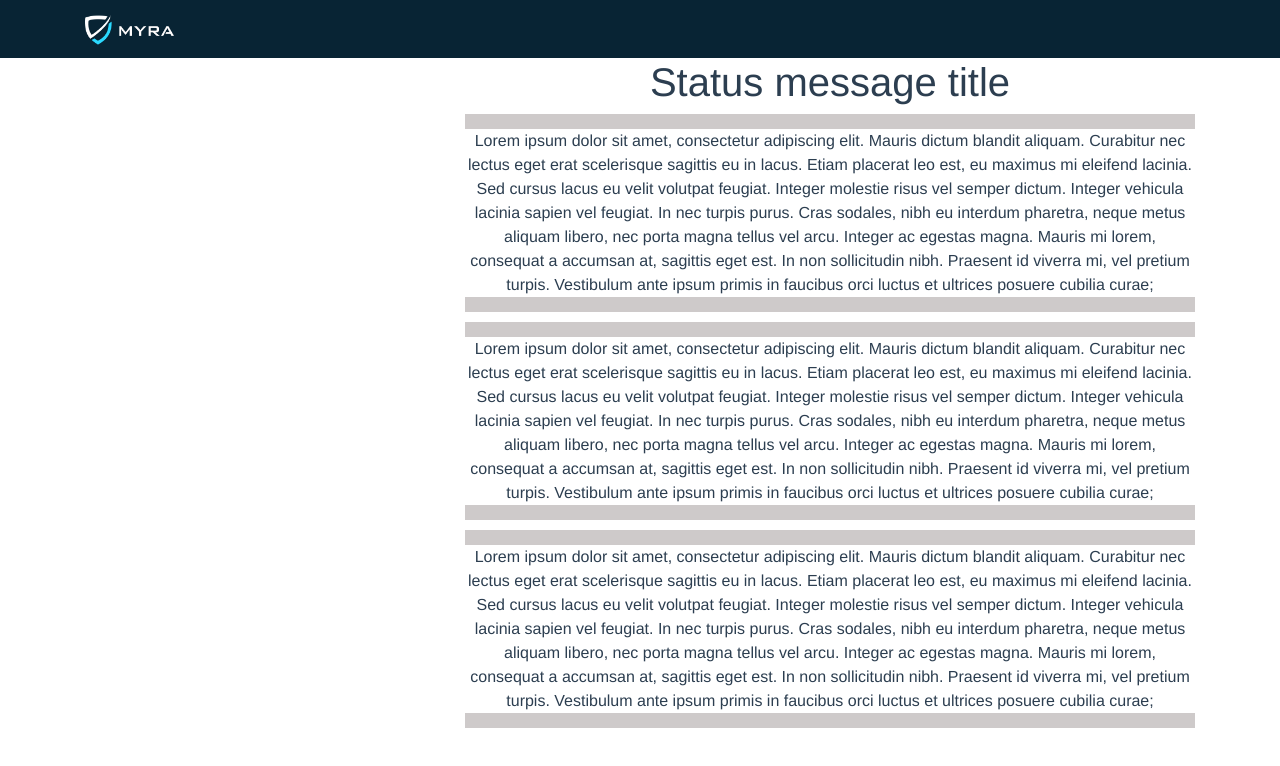
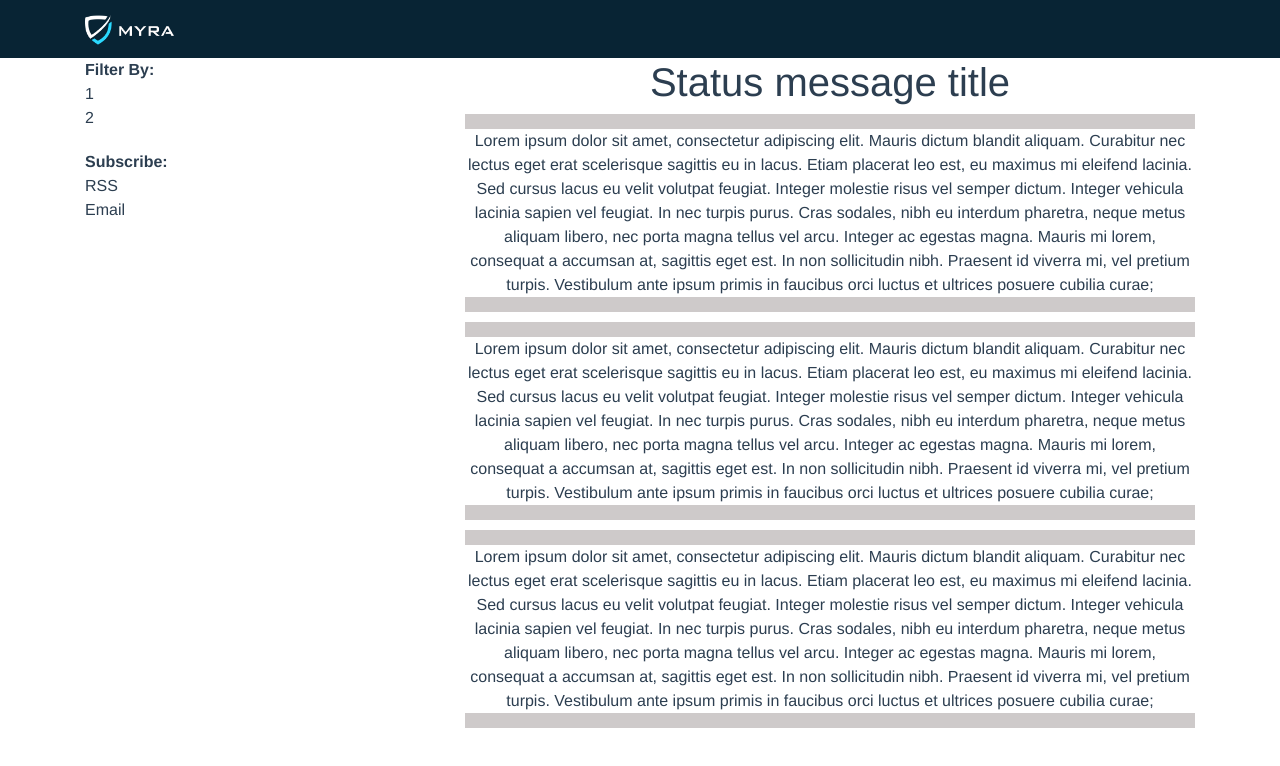
Before and after one commit to babatech/vue3, a Vue app: page / in a window 1280 px wide. Shown: the top 766 px of the page. Built offline with nearby package versions, Linux system fonts and the light colour scheme; the HTML template or start-up script is replaced by a standard one.

Commit message:
Category UI Integrated

```diff
--- a/src/views/Home.vue
+++ b/src/views/Home.vue
@@ -1,8 +1,16 @@
 <template>
   <div class="container home">
     <div class="row">
-      <div class="col-4">
-
+      <div class="col-4 Options">
+        <div class="categories">
+        <b>Filter By:</b>
+        <a v-on:click="filterBy(category)"  v-for="category in categories" v-bind:key="category">{{category}}</a>
+        </div>
+        <div class="further-options">
+        <b>Subscribe:</b>
+        <a v-on:click="subscribeRSS()">RSS</a>
+        <a v-on:click="subscribeEmail()">Email</a>
+        </div>
       </div>
       <div class="col-8">
         <h1>Status message title</h1>
@@ -24,8 +32,34 @@ export default {
   },
   data(){
     return {
-      messages: [1,2,3]
+      messages: [1,2,3],
+      categories: [1,2]
+    }
+  },
+  mounted () {},
+  methods: {
+    filterBy(category) {
+      console.log(category)
+    },
+    subscribeRSS() {
+
+    },
+    subscribeEmail() {
+
     }
   }
 }
 </script>
+
+<style lang="scss">
+.Options{
+  text-align: left;
+ a{
+   display: block;
+ }
+ .categories,
+ .further-options{
+   margin-bottom: 20px;
+ }
+}
+</style>
```
